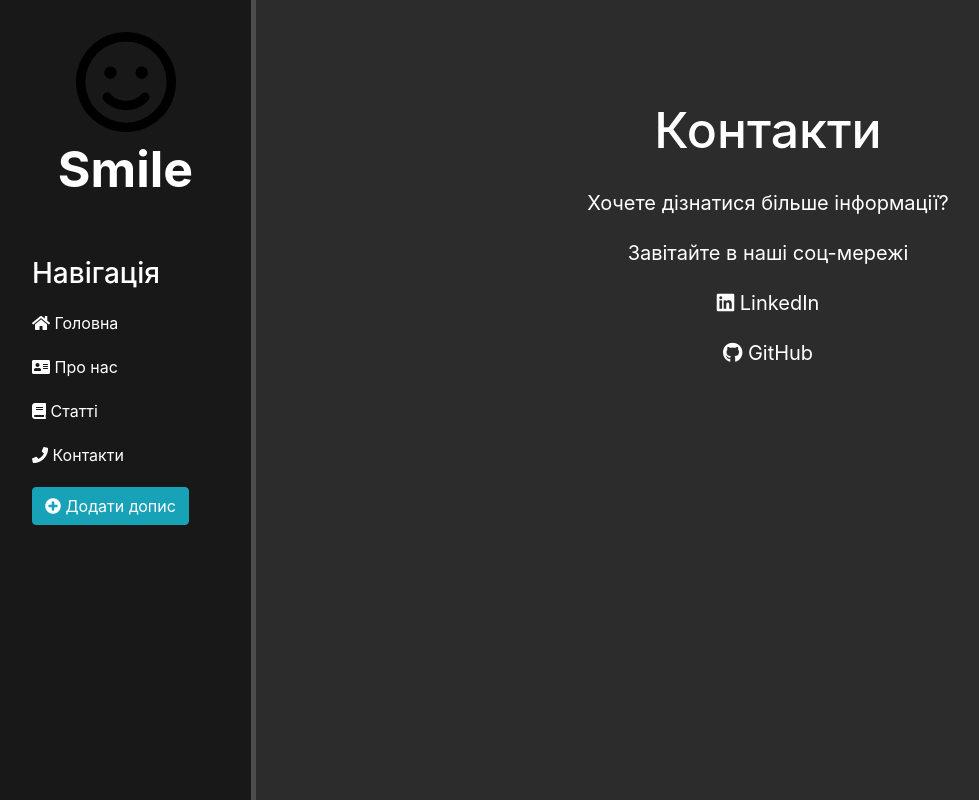
After one commit to NazarKovtun/web_app, a Django app: template web_app/my_site/main/templates/main/contacts.html in a window 1280 px wide. The commit adds this page. Shown: the whole page, without its empty margins (0-979 px from the left). Run offline with Django 5.2, Linux system fonts and the light colour scheme; the template is opened without the code that fills it, so the values that code supplies are empty; some libraries are stand-ins or nearby versions.

Commit message:
Add contacts.html: Added ref /contacts in application. Update contacts page

```diff
--- a/web_app/my_site/main/static/main/css/main.css
+++ b/web_app/my_site/main/static/main/css/main.css
@@ -4,7 +4,11 @@
 
 .main-block {
     display: flex;
+    min-height: 100vh;
 }
+
+
+/* aside style */
 
 .aside {
     float: left;
@@ -36,7 +40,11 @@
     font-size: 28px;
 }
 
-.aside ul {list-style: none}
+.aside ul {
+    list-style: none;
+    padding-inline-start: 0px;
+}
+
 .aside ul li {
     color: #fff;
     display: block;
@@ -44,12 +52,14 @@
     transition: transform .6s ease;
 }
 
-.aside ul li:hover, aside ul a:hover {
+.aside ul li:hover, .aside ul a:hover {
     color: #eb5959;
-    text-decoration: non;
+    text-decoration: none;
     transform: scale(1.05);
 }
 
+
+/* main style */
 
 .main-content {
     width: 80%;
@@ -62,18 +72,21 @@
     margin-top: 100px;
     text-align: center;
     width: 100%;
+    justify-items: center;
 }
 
-.features h1 {font-size: 50px;}
+.features h1 {
+    font-size: 50px;
+}
+
 .features p {
-    max-width: 400px;
     margin: 20px auto
 }
 
 .alert-warning {
     float: left;
     clear: both;
-    width: 400px;
+    width: 35%;
     margin: 20px auto;
     text-align: left;
 }
@@ -83,3 +96,29 @@ form {
     width: 500px;
     margin-top: 50px;
 }
+
+/* contacts page style */
+
+.contacts-block {
+    width: 50%;
+    font-size: 20px;
+}
+
+.contact-list {
+    list-style: none;
+    padding-inline-start: 0px;
+}
+
+.contact-list li {
+    color: #fff;
+    display: block;
+    margin-top: 20px;
+    transition: transform .6s ease;
+
+}
+
+.contacts-block ul li:hover, .contacts-block ul a:hover {
+    color: lightsteelblue;
+    text-decoration: none;
+    transform: scale(1.05);
+}
--- /dev/null
+++ b/web_app/my_site/main/templates/main/contacts.html
@@ -0,0 +1,21 @@
+{% extends 'main/layout.html' %}
+
+{% block title %}Контакти{% endblock %}
+
+{% block content %}
+    <div class="features">
+        <h1>Контакти</h1>
+        <div class="contacts-block">
+            <p>Хочете дізнатися більше інформації?</p>
+            <p>Завітайте в наші соц-мережі</p>
+            <ul class="contact-list">
+                <a href="https://www.linkedin.com/in/nazar-kovtun-76a34a309">
+                    <li><i class="fab fa-linkedin" aria-hidden="true"></i> LinkedIn</li>
+                </a>
+                <a href="https://github.com/NazarKovtun" class="contact">
+                    <li><i class="fab fa-github" aria-hidden="true"></i> GitHub</li>
+                </a>
+            </ul>
+        </div>
+    </div>
+{% endblock %}
--- a/web_app/my_site/main/urls.py
+++ b/web_app/my_site/main/urls.py
@@ -4,5 +4,6 @@ from . import views
 urlpatterns = [
     path('', views.index, name='home'),
     path('about', views.about, name='about'),
-    path('come_on', views.come_on, name='come_on')
+    path('come_on', views.come_on, name='come_on'),
+    path('contacts', views.contacts, name='contacts')
 ]
--- a/web_app/my_site/main/views.py
+++ b/web_app/my_site/main/views.py
@@ -14,3 +14,7 @@ def about(request):
 
 def come_on(request):
     return render(request, 'main/come_on.html')
+
+
+def contacts(request):
+    return render(request, 'main/contacts.html')
```
